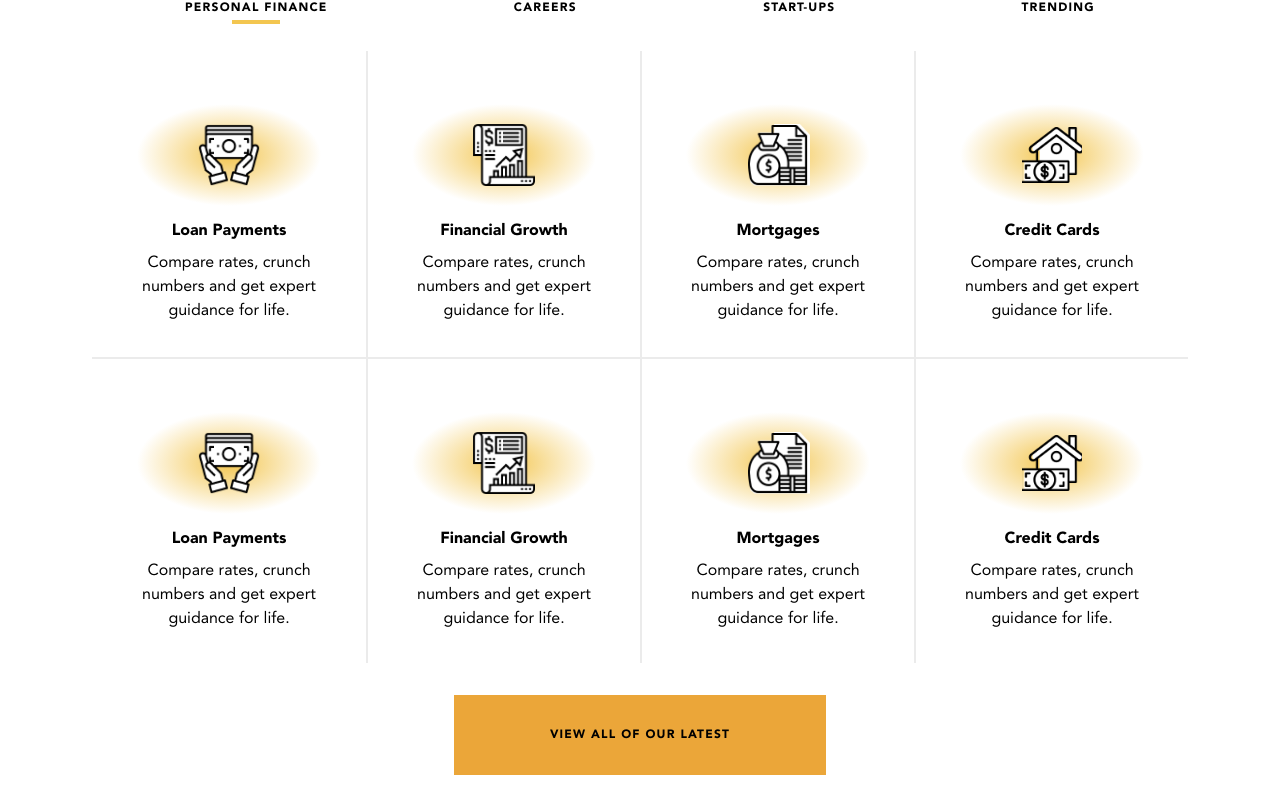
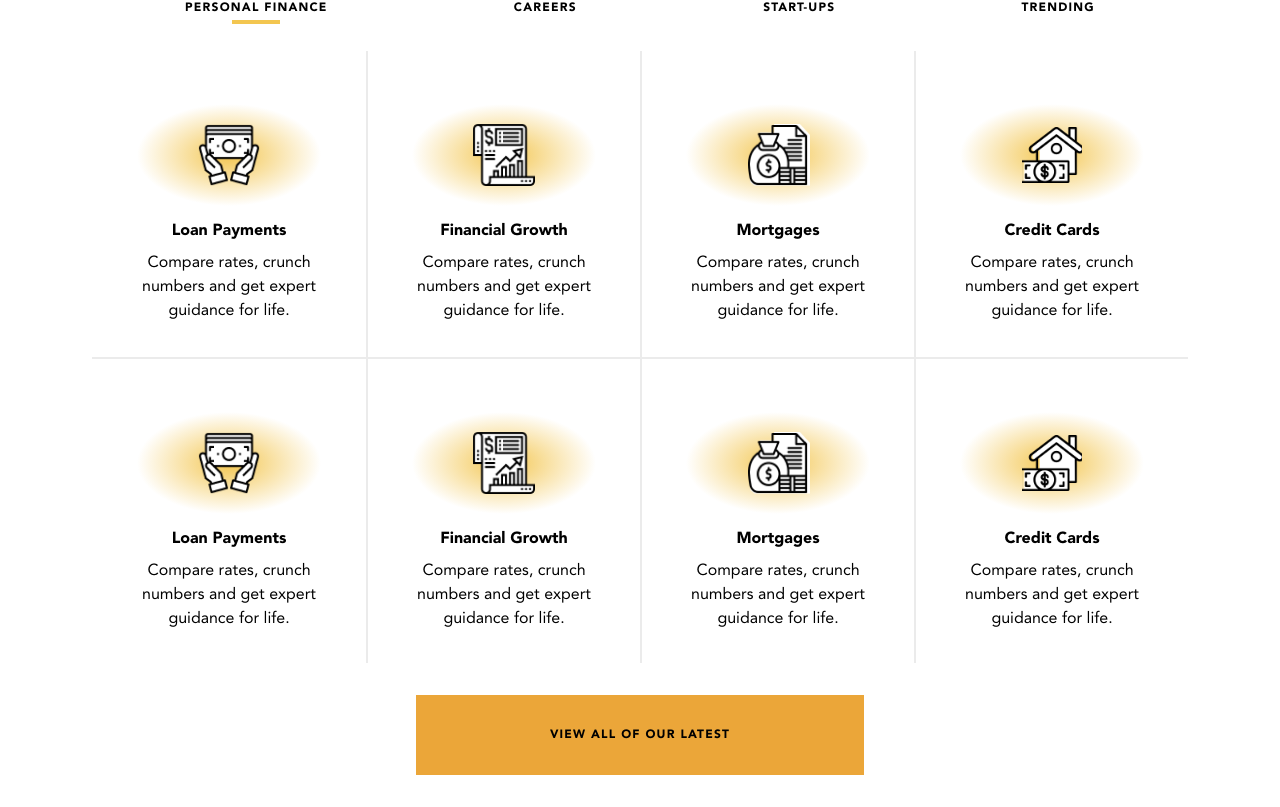
Before and after one commit to m87wheeler/intent-tech-test, a Next.js app: page / in a window 1280 px wide. Shown: the part 249-1056 px from the top of the page. Built offline with nearby package versions, Linux system fonts and the light colour scheme.

Commit message:
chore: update button styles

```diff
--- a/components/atom/button.tsx
+++ b/components/atom/button.tsx
@@ -8,7 +8,7 @@ interface Props extends React.ComponentPropsWithoutRef<"button"> {
 
 const Button = ({ children, href, external = false, ...props }: Props) => {
   const sharedClassNames =
-    "inline-block bg-primary font-bold text-xs uppercase px-24 py-8 tracking-widest";
+    "w-full max-w-md inline-block bg-primary font-bold text-xs uppercase p-8 tracking-widest text-center";
 
   // external link
   if (href && external)
```
